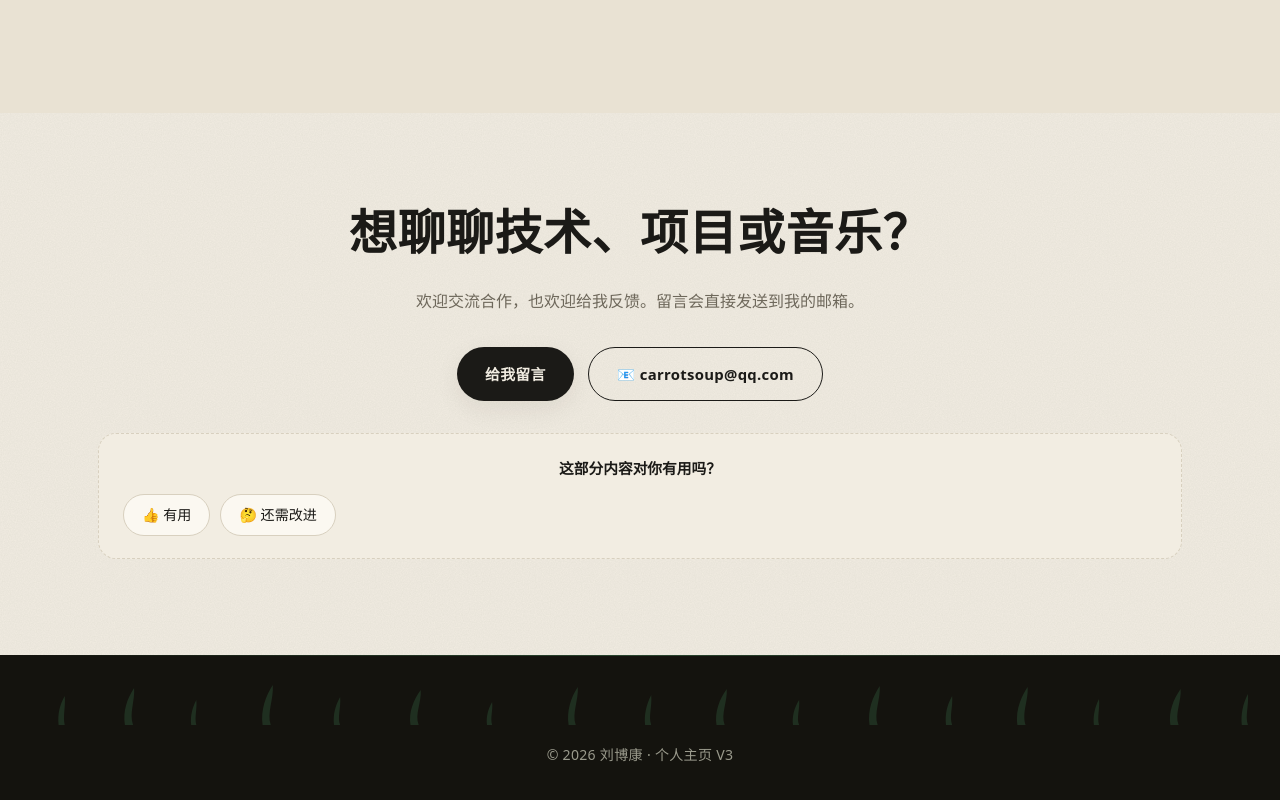
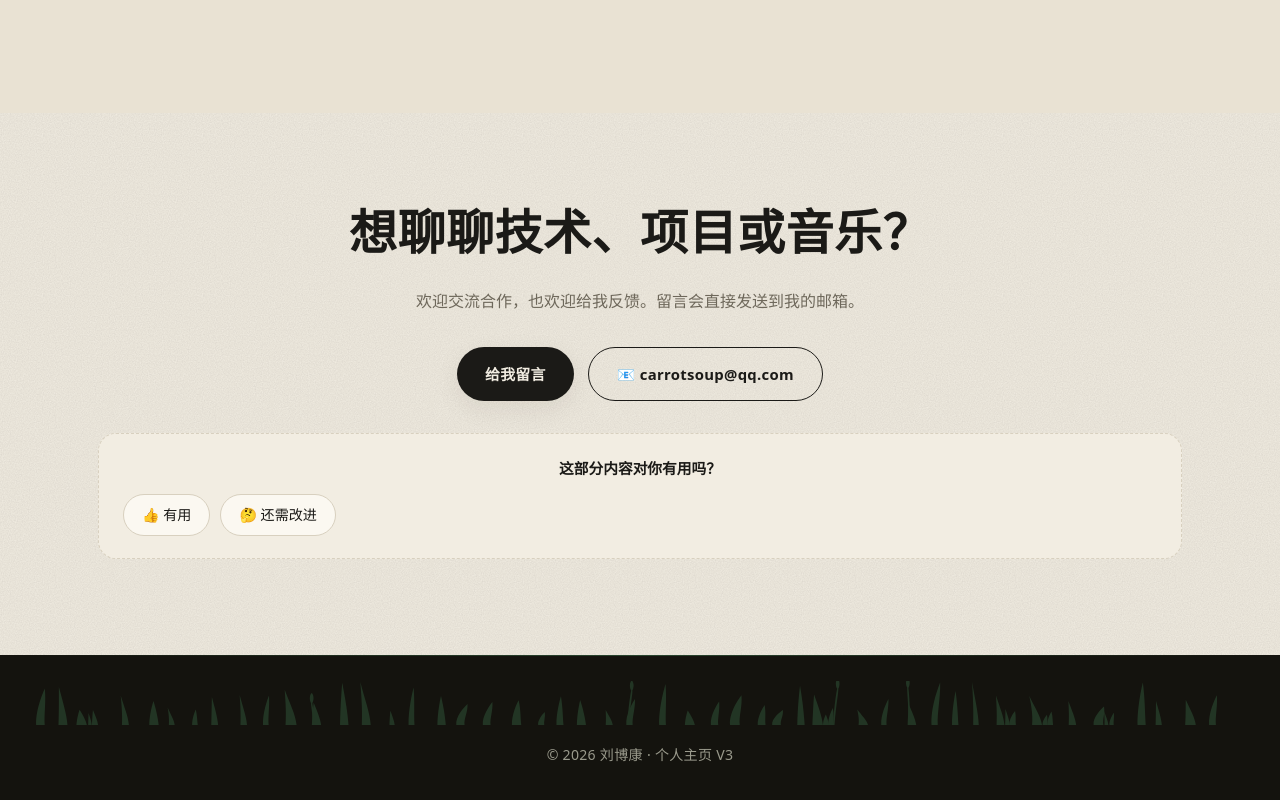
Before and after one commit to carrotsoup123456/homepage, a Vue app in the folder 非交付部分/V3/homepage/: page / in a window 1280 px wide. Shown: the part 6627-7427 px from the top of the page. Built offline with nearby package versions, Linux system fonts and the light colour scheme; no server answers.

Commit message:
style: 噪点调浓至9%/草丛重排65片（含狗尾草穗与丛生簇）

```diff
--- a/非交付部分/V3/homepage/src/components/SiteFooter.vue
+++ b/非交付部分/V3/homepage/src/components/SiteFooter.vue
@@ -53,23 +53,71 @@ function toTop() {
     <!-- 草丛剪影：页脚上沿长出的一排草叶，森林气质的收尾 -->
     <svg class="footer-grass" viewBox="0 0 1200 44" preserveAspectRatio="none" aria-hidden="true">
       <g fill="currentColor">
-        <path d="M30,44 C29,33 31,24 36,15 C37,26 34,35 36,44 Z" />
-        <path d="M95,44 C93,30 97,18 104,7 C105,20 99,32 103,44 Z" />
-        <path d="M160,44 C159,35 161,27 165,19 C166,28 163,36 165,44 Z" />
-        <path d="M230,44 C228,29 233,15 240,4 C241,18 234,32 238,44 Z" />
-        <path d="M300,44 C299,34 301,25 306,16 C307,27 303,36 306,44 Z" />
-        <path d="M375,44 C373,31 378,19 385,9 C386,21 379,33 383,44 Z" />
-        <path d="M450,44 C449,36 451,28 455,21 C456,29 453,37 455,44 Z" />
-        <path d="M530,44 C528,30 532,17 539,6 C540,19 533,32 537,44 Z" />
-        <path d="M605,44 C604,34 606,24 611,14 C612,26 608,35 611,44 Z" />
-        <path d="M675,44 C673,31 678,18 685,8 C686,20 679,33 683,44 Z" />
-        <path d="M750,44 C749,36 751,27 756,19 C757,28 753,37 756,44 Z" />
-        <path d="M825,44 C823,29 828,16 835,5 C836,18 829,32 833,44 Z" />
-        <path d="M900,44 C899,33 901,24 906,15 C907,26 903,35 906,44 Z" />
-        <path d="M970,44 C968,30 973,17 980,6 C981,19 974,32 978,44 Z" />
-        <path d="M1045,44 C1044,35 1046,26 1050,18 C1051,28 1048,36 1050,44 Z" />
-        <path d="M1120,44 C1118,31 1123,18 1130,8 C1131,20 1124,33 1128,44 Z" />
-        <path d="M1190,44 C1189,33 1191,23 1196,13 C1197,25 1193,35 1196,44 Z" />
+<path d="M8.0,44 C7.4,29.4 14.0,12.9 16.5,7.4 C17.8,22.0 15.6,33.0 16.4,44 Z" />
+        <path d="M29.9,44 C30.5,28.9 30.2,11.8 30.3,6.1 C34.2,21.3 37.8,32.6 38.7,44 Z" />
+        <path d="M47.5,44 C47.8,37.9 49.7,31.0 50.6,28.7 C54.3,34.8 56.7,39.4 57.7,44 Z" />
+        <path d="M59.0,44 C59.2,39.2 59.3,33.8 59.4,32.0 C60.9,36.8 62.2,40.4 62.5,44 Z" />
+        <path d="M62.7,44 C63.0,38.1 63.4,31.4 63.7,29.1 C66.1,35.1 68.1,39.5 68.7,44 Z" />
+        <path d="M92.1,44 C92.8,32.2 91.3,18.9 90.9,14.5 C94.3,26.3 98.2,35.1 98.9,44 Z" />
+        <path d="M118.9,44 C118.9,34.4 121.8,23.6 123.0,20.0 C125.9,29.6 127.2,36.8 128.1,44 Z" />
+        <path d="M138.1,44 C138.7,37.0 137.3,29.1 136.9,26.5 C139.8,33.5 143.2,38.7 143.8,44 Z" />
+        <path d="M160.9,44 C160.8,37.8 163.4,30.8 164.5,28.5 C165.9,34.7 165.8,39.3 166.4,44 Z" />
+        <path d="M179.7,44 C180.1,32.7 180.1,20.1 180.3,15.9 C183.1,27.1 185.7,35.6 186.4,44 Z" />
+        <path d="M208.3,44 C208.9,32.0 207.8,18.5 207.5,14.0 C210.6,26.0 214.1,35.0 214.7,44 Z" />
+        <path d="M230.4,44 C229.9,32.2 234.5,18.9 236.3,14.5 C236.9,26.3 235.3,35.2 235.9,44 Z" />
+        <path d="M252.5,44 C253.5,29.9 251.9,14.1 251.7,8.8 C256.8,22.9 262.2,33.4 263.3,44 Z" />
+        <path d="M278.3,44 C278.8,35.1 279.6,25.0 280.1,21.7 C283.7,30.6 286.5,37.3 287.4,44 Z" />
+        <path d="M279.3,44 C279.0,29.7 277.1,24.4 277.6,21.9 L278.7,21.9 C279.1,25.4 280.6,29.7 280.7,44 Z" />
+        <path d="M278.1,22.9 C280.7,19.9 280.3,13.4 278.1,11.9 C275.9,13.4 275.5,19.9 278.1,22.9 Z" />
+        <path d="M305.9,44 C306.2,27.1 307.4,8.1 308.1,1.8 C311.2,18.7 313.3,31.3 314.2,44 Z" />
+        <path d="M327.3,44 C328.2,26.8 326.2,7.5 325.8,1.1 C330.1,18.3 335.1,31.1 336.0,44 Z" />
+        <path d="M354.4,44 C354.6,38.3 355.0,32.0 355.3,29.8 C357.3,35.5 359.0,39.8 359.5,44 Z" />
+        <path d="M373.1,44 C372.8,29.0 376.6,12.2 378.1,6.6 C379.2,21.6 378.3,32.8 378.9,44 Z" />
+        <path d="M401.4,44 C401.4,32.4 403.9,19.3 404.9,15.0 C407.6,26.6 408.8,35.3 409.6,44 Z" />
+        <path d="M419.9,44 C418.8,35.5 427.6,26.0 430.9,22.9 C431.3,31.3 427.2,37.7 428.0,44 Z" />
+        <path d="M445.9,44 C445.1,34.8 452.5,24.4 455.3,20.9 C455.9,30.1 452.7,37.1 453.5,44 Z" />
+        <path d="M474.4,44 C474.1,34.1 479.0,22.9 481.0,19.2 C483.2,29.1 482.7,36.6 483.6,44 Z" />
+        <path d="M500.1,44 C499.6,38.7 504.7,32.8 506.7,30.9 C507.4,36.1 505.5,40.1 506.1,44 Z" />
+        <path d="M518.1,44 C517.9,32.5 521.2,19.5 522.5,15.2 C524.3,26.7 524.3,35.4 525.0,44 Z" />
+        <path d="M538.1,44 C538.2,34.0 540.4,22.8 541.4,19.0 C544.4,29.0 546.1,36.5 547.0,44 Z" />
+        <path d="M566.4,44 C566.9,38.1 566.4,31.4 566.4,29.1 C569.5,35.1 572.7,39.5 573.3,44 Z" />
+        <path d="M586.6,44 C585.8,33.6 592.5,21.9 595.1,18.0 C595.4,28.4 592.2,36.2 592.8,44 Z" />
+        <path d="M587.6,44 C588.7,23.5 590.9,11.9 591.4,9.4 L592.5,9.4 C592.9,12.9 590.5,23.5 589.0,44 Z" />
+        <path d="M591.9,10.4 C594.5,7.4 594.1,0.9 591.9,-0.6 C589.7,0.9 589.3,7.4 591.9,10.4 Z" />
+        <path d="M618.8,44 C618.4,27.6 623.2,9.1 625.1,2.9 C626.2,19.4 624.8,31.7 625.4,44 Z" />
+        <path d="M644.0,44 C644.3,38.2 646.0,31.7 646.8,29.6 C650.4,35.3 652.8,39.7 653.8,44 Z" />
+        <path d="M669.5,44 C668.8,34.6 675.2,24.1 677.6,20.6 C678.4,30.0 676.0,37.0 676.7,44 Z" />
+        <path d="M688.3,44 C687.3,32.1 696.1,18.8 699.5,14.3 C700.4,26.2 696.8,35.1 697.8,44 Z" />
+        <path d="M715.4,44 C715.0,36.1 720.2,27.1 722.2,24.1 C723.6,32.1 722.4,38.0 723.1,44 Z" />
+        <path d="M729.6,44 C728.7,38.0 736.9,31.3 740.1,29.1 C740.7,35.1 737.3,39.5 738.1,44 Z" />
+        <path d="M754.2,44 C754.4,28.3 756.1,10.6 756.9,4.7 C759.4,20.4 760.7,32.2 761.4,44 Z" />
+        <path d="M769.0,44 C769.6,31.8 770.2,18.2 770.7,13.6 C774.8,25.8 778.3,34.9 779.3,44 Z" />
+        <path d="M779.4,44 C779.4,39.8 781.3,35.1 782.2,33.5 C784.0,37.7 784.7,40.9 785.3,44 Z" />
+        <path d="M784.5,44 C784.3,37.2 787.7,29.6 789.1,27.1 C790.3,33.8 789.6,38.9 790.1,44 Z" />
+        <path d="M789.3,44 C790.5,22.5 792.8,10.0 793.3,7.5 L794.4,7.5 C794.8,11.0 792.3,22.5 790.7,44 Z" />
+        <path d="M793.8,8.5 C796.4,5.5 796.0,-1.0 793.8,-2.5 C791.6,-1.0 791.2,5.5 793.8,8.5 Z" />
+        <path d="M814.3,44 C815.2,37.8 813.4,30.9 813.0,28.6 C817.5,34.8 822.6,39.4 823.5,44 Z" />
+        <path d="M836.5,44 C835.9,33.6 841.5,22.0 843.6,18.1 C843.8,28.4 841.2,36.2 841.7,44 Z" />
+        <path d="M862.4,44 C862.9,35.5 863.0,25.9 863.2,22.7 C866.8,31.2 869.9,37.6 870.8,44 Z" />
+        <path d="M863.4,44 C863.2,22.1 861.6,9.1 862.0,6.6 L863.1,6.6 C863.6,10.1 864.7,22.1 864.8,44 Z" />
+        <path d="M862.6,7.6 C865.2,4.6 864.8,-1.9 862.6,-3.4 C860.4,-1.9 860.0,4.6 862.6,7.6 Z" />
+        <path d="M885.8,44 C885.0,27.0 891.8,7.9 894.3,1.6 C894.5,18.6 891.3,31.3 891.9,44 Z" />
+        <path d="M905.9,44 C905.8,30.4 908.4,15.1 909.4,10.0 C911.2,23.6 911.6,33.8 912.2,44 Z" />
+        <path d="M926.7,44 C927.3,26.8 925.9,7.5 925.6,1.1 C928.4,18.3 931.6,31.1 932.1,44 Z" />
+        <path d="M949.6,44 C950.2,32.2 949.2,18.9 949.0,14.5 C952.7,26.3 956.5,35.1 957.3,44 Z" />
+        <path d="M958.0,44 C958.3,37.6 958.2,30.4 958.3,28.0 C960.3,34.4 962.1,39.2 962.6,44 Z" />
+        <path d="M962.1,44 C961.7,38.4 966.0,32.2 967.7,30.1 C968.9,35.7 967.9,39.8 968.5,44 Z" />
+        <path d="M984.4,44 C985.6,32.3 982.5,19.1 981.6,14.7 C986.8,26.4 993.1,35.2 994.1,44 Z" />
+        <path d="M994.7,44 C994.4,39.9 997.7,35.3 999.0,33.8 C999.9,37.9 999.0,40.9 999.5,44 Z" />
+        <path d="M999.2,44 C999.0,38.6 1002.2,32.6 1003.4,30.5 C1004.8,35.9 1004.4,40.0 1005.0,44 Z" />
+        <path d="M1020.3,44 C1020.9,34.4 1020.1,23.7 1020.0,20.1 C1023.4,29.7 1026.8,36.8 1027.6,44 Z" />
+        <path d="M1044.7,44 C1043.9,36.6 1051.8,28.3 1054.9,25.6 C1056.1,32.9 1053.3,38.5 1054.3,44 Z" />
+        <path d="M1055.4,44 C1055.7,38.4 1055.1,32.2 1055.0,30.1 C1056.8,35.7 1058.8,39.8 1059.2,44 Z" />
+        <path d="M1060.2,44 C1059.9,39.1 1063.3,33.6 1064.6,31.7 C1065.1,36.6 1064.0,40.3 1064.4,44 Z" />
+        <path d="M1087.8,44 C1087.6,27.1 1091.4,8.0 1093.0,1.6 C1095.1,18.6 1095.0,31.3 1095.8,44 Z" />
+        <path d="M1105.5,44 C1105.9,34.4 1105.8,23.7 1105.9,20.1 C1108.5,29.6 1111.0,36.8 1111.6,44 Z" />
+        <path d="M1134.5,44 C1135.2,33.9 1134.9,22.6 1135.1,18.8 C1139.6,28.9 1143.9,36.4 1144.9,44 Z" />
+        <path d="M1157.9,44 C1157.2,32.1 1163.3,18.6 1165.6,14.2 C1166.3,26.1 1163.9,35.0 1164.6,44 Z" />
       </g>
     </svg>
     <p>© 2026 刘博康 · 个人主页 V3</p>
--- a/非交付部分/V3/homepage/src/style.css
+++ b/非交付部分/V3/homepage/src/style.css
@@ -1365,7 +1365,7 @@ html {
   height: 44px;
   margin: -14px 0 18px;
   color: var(--color-green);
-  opacity: 0.28;
+  opacity: 0.34;
   pointer-events: none;
 }
 
```
Also changed, not shown: 1 other file (tests, documents, lock files or other folders).
